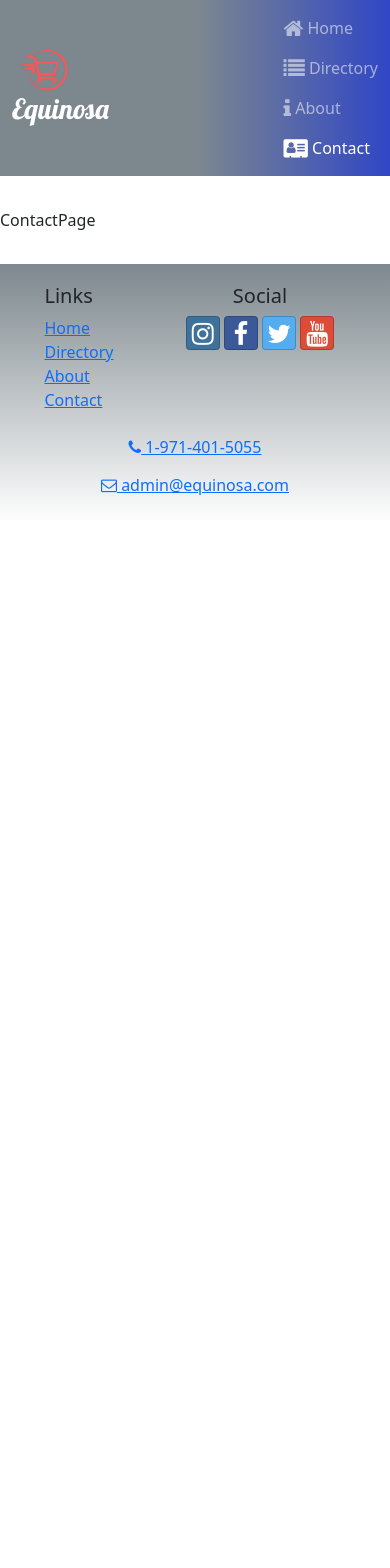
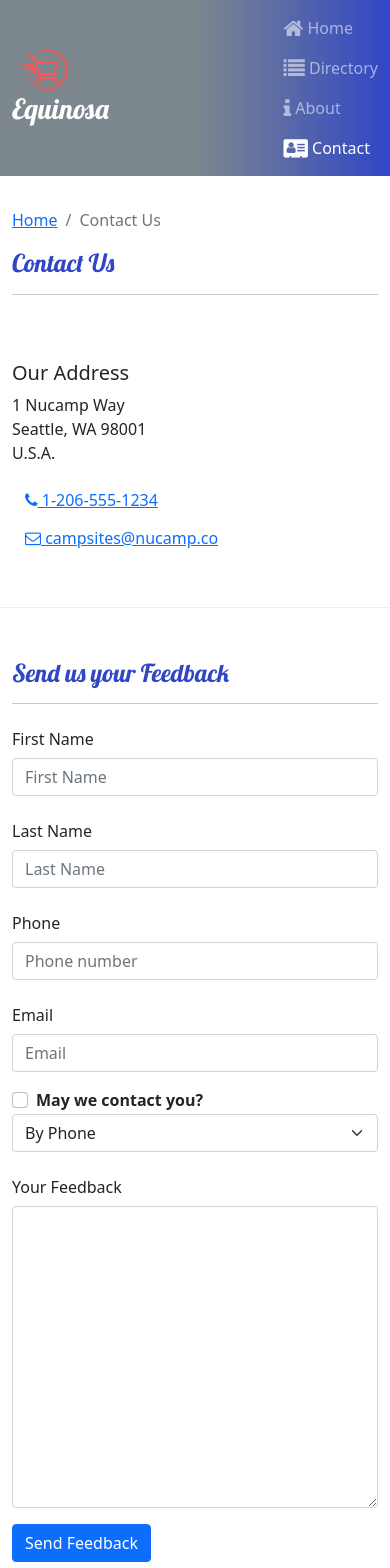
Before and after one commit to srhodes/equinosa-store, a React (Create React App) app: page /contact in a window 390 px wide. Shown: the top 1568 px of the page. Before the commit the page ends 844 px from the top, so only its background shows below. Built offline with nearby package versions, Linux system fonts and the light colour scheme.

Commit message:
add contact page

```diff
--- a/src/pages/ContactPage.js
+++ b/src/pages/ContactPage.js
@@ -1,5 +1,226 @@
-const ContactPage = () => {
-    return <div>ContactPage</div>
+import React, { Component } from 'react';
+import { Breadcrumb, BreadcrumbItem,
+    Button, Form, FormGroup, Label, Input, Col, FormFeedback} from 'reactstrap';
+import {Link} from 'react-router-dom'
+
+
+class Contact extends Component {
+
+    constructor(props){
+        super(props);
+
+        this.state = {
+            firstName: '',
+            lastName: '',
+            phoneNum: '',
+            email: '',
+            agree: false,
+            contactType: 'By Phone',
+            feedback: '',
+            touched: {
+                firstName: false,
+                lastName: false,
+                phoneNum: false,
+                email: false
+            }
+        }
+
+        this.handleInputChange = this.handleInputChange.bind(this)
+        this.handleSubmit = this.handleSubmit.bind(this)
+    }
+    // FORM VALIDATION
+
+    validate(firstName, lastName, phoneNum, email){
+
+        const errors = {
+            firstName: '',
+            lastName: '',
+            phoneNum: '',
+            email: ''
+        }
+
+        if(this.state.touched.firstName){
+            if(firstName.length < 2){
+                errors.firstName = 'First name must be 2 or more characters'
+            }else if(firstName.length > 15){
+                errors.firstName = 'First name must be at most 15 characters'
+            }
+        }
+        if(this.state.touched.lastName){
+            if(firstName.length < 2){
+                errors.lastName = 'Last name must be 2 or more characters'
+            }else if(firstName.length > 15){
+                errors.lastName= 'Last name must be at most 15 characters'
+            }
+        }
+
+        const reg = /^\d+$/
+
+        if(this.state.touched.phoneNum  && !reg.test(phoneNum)){
+            errors.phoneNum = 'The phone number should only contains number'
+        }
+        if(this.state.touched.email && !email.includes('@')){
+            errors.email = 'Email should contain a @'
+        }
+
+        return errors
+    }
+
+    handleBlur = (field) => () => {
+        this.setState({
+            touched: {...this.state.touched, [field]: true}
+        })
+    }
+    handleInputChange(event){
+        const target = event.target
+        const name = target.name
+        const value = target.type === 'checkbox' ? target.checked : target.value
+
+        this.setState({
+            [name] : value
+        })
+    }
+
+
+    handleSubmit(event){
+        console.log("Current state is: " + JSON.stringify(this.state))
+        alert("Current state is: " + JSON.stringify(this.state))
+        event.preventDefault()
+    }
+
+    render(){
+        // FORM VALIDATION
+        const errors = this.validate(this.state.firstName, this.state.lastName, this.state.phoneNum,
+            this.state.email)
+
+        return (
+            <div className="container">
+                <div className="row">
+                    <div className="col">
+                            <Breadcrumb>
+                                <BreadcrumbItem><Link to="/home">Home</Link></BreadcrumbItem>
+                                <BreadcrumbItem active>Contact Us</BreadcrumbItem>
+                            </Breadcrumb>
+                        <h2>Contact Us</h2>
+                        <hr />
+                    </div>
+                </div>
+
+                <div className="row row-content align-items-center">
+                    <div className="col-sm-4">
+                        <h5>Our Address</h5>
+                        <address>
+                            1 Nucamp Way<br />
+                            Seattle, WA 98001<br />
+                            U.S.A.
+                        </address>
+                    </div>
+                    <div className="col">
+                        <a role="button" className="btn btn-link" href="tel:+12065551234"><i className="fa fa-phone" /> 1-206-555-1234</a><br />
+                        <a role="button" className="btn btn-link" href="mailto:fakeemail@fakeemail.co"><i className="fa fa-envelope-o" /> campsites@nucamp.co</a>
+                    </div>
+                </div>
+            {/* ADDING CONTACT FORM */}
+            <div className="row row-content">
+                    <div className="col-12">
+                        <h2>Send us your Feedback</h2>
+                        <hr />
+                    </div>
+                    <div className="col-md-10">
+                        <Form onSubmit={this.handleSubmit}>
+                            <FormGroup row>
+                                <Label htmlFor="firstName" md={2}>First Name</Label>
+                                <Col md={10}>
+                                    <Input type="text" id="firstName" name="firstName"
+                                        placeholder="First Name"
+                                        value={this.state.firstName}
+                                        invalid={errors.firstName}
+                                        onBlur={this.handleBlur("firstName")}
+                                        onChange={this.handleInputChange} />
+                                    <FormFeedback>{errors.firstName}</FormFeedback>
+                                </Col>
+                            </FormGroup>
+                            <FormGroup row>
+                                <Label htmlFor="lastName" md={2}>Last Name</Label>
+                                <Col md={10}>
+                                    <Input type="text" id="lastName" name="lastName"
+                                        placeholder="Last Name"
+                                        value={this.state.lastName}
+                                        invalid={errors.lastName}
+                                        onBlur={this.handleBlur("lastName")}
+                                        onChange={this.handleInputChange} />
+                                    <FormFeedback>{errors.lastName}</FormFeedback>
+                                </Col>
+                            </FormGroup>
+                            <FormGroup row>
+                                <Label htmlFor="phoneNum" md={2}>Phone</Label>
+                                <Col md={10}>
+                                    <Input type="tel" id="phoneNum" name="phoneNum"
+                                        placeholder="Phone number"
+                                        value={this.state.phoneNum}
+                                        invalid={errors.phoneNum}
+                                        onBlur={this.handleBlur("phoneNum")}
+                                        onChange={this.handleInputChange} />
+                                    <FormFeedback>{errors.phoneNum}</FormFeedback>
+                                </Col>
+                            </FormGroup>
+                            <FormGroup row>
+                                <Label htmlFor="email" md={2}>Email</Label>
+                                <Col md={10}>
+                                    <Input type="email" id="email" name="email"
+                                        placeholder="Email"
+                                        value={this.state.email}
+                                        invalid={errors.email}
+                                        onBlur={this.handleBlur("email")}
+                                        onChange={this.handleInputChange} />
+                                    <FormFeedback>{errors.email}</FormFeedback>
+                                </Col>
+                            </FormGroup>
+                            <FormGroup row>
+                                <Col md={{size: 4, offset: 2}}>
+                                    <FormGroup check>
+                                        <Label check>
+                                            <Input type="checkbox"
+                                                name="agree"
+                                                checked={this.state.agree}
+                                                onChange={this.handleInputChange} /> {' '}
+                                            <strong>May we contact you?</strong>
+                                        </Label>
+                                    </FormGroup>
+                                </Col>
+                                <Col md={4}>
+                                    <Input type="select" name="contactType"
+                                            value={this.state.contactType}
+                                            onChange={this.handleInputChange}>
+                                        <option>By Phone</option>
+                                        <option>By Email</option>
+                                    </Input>
+                                </Col>
+                            </FormGroup>
+                            <FormGroup row>
+                                <Label htmlFor="feedback" md={2}>Your Feedback</Label>
+                                <Col md={10}>
+                                    <Input type="textarea" id="feedback" name="feedback"
+                                        rows="12"
+                                        value={this.state.feedback}
+                                        onChange={this.handleInputChange}></Input>
+                                </Col>
+                            </FormGroup>
+                            <FormGroup row>
+                                <Col md={{size: 10, offset: 2}}>
+                                    <Button type="submit" color="primary">
+                                        Send Feedback
+                                    </Button>
+                                </Col>
+                            </FormGroup>
+                        </Form>
+                    </div>
+                </div>
+            </div>
+
+
+        );
+    }
 }
 
-export default ContactPage
+export default Contact
```
